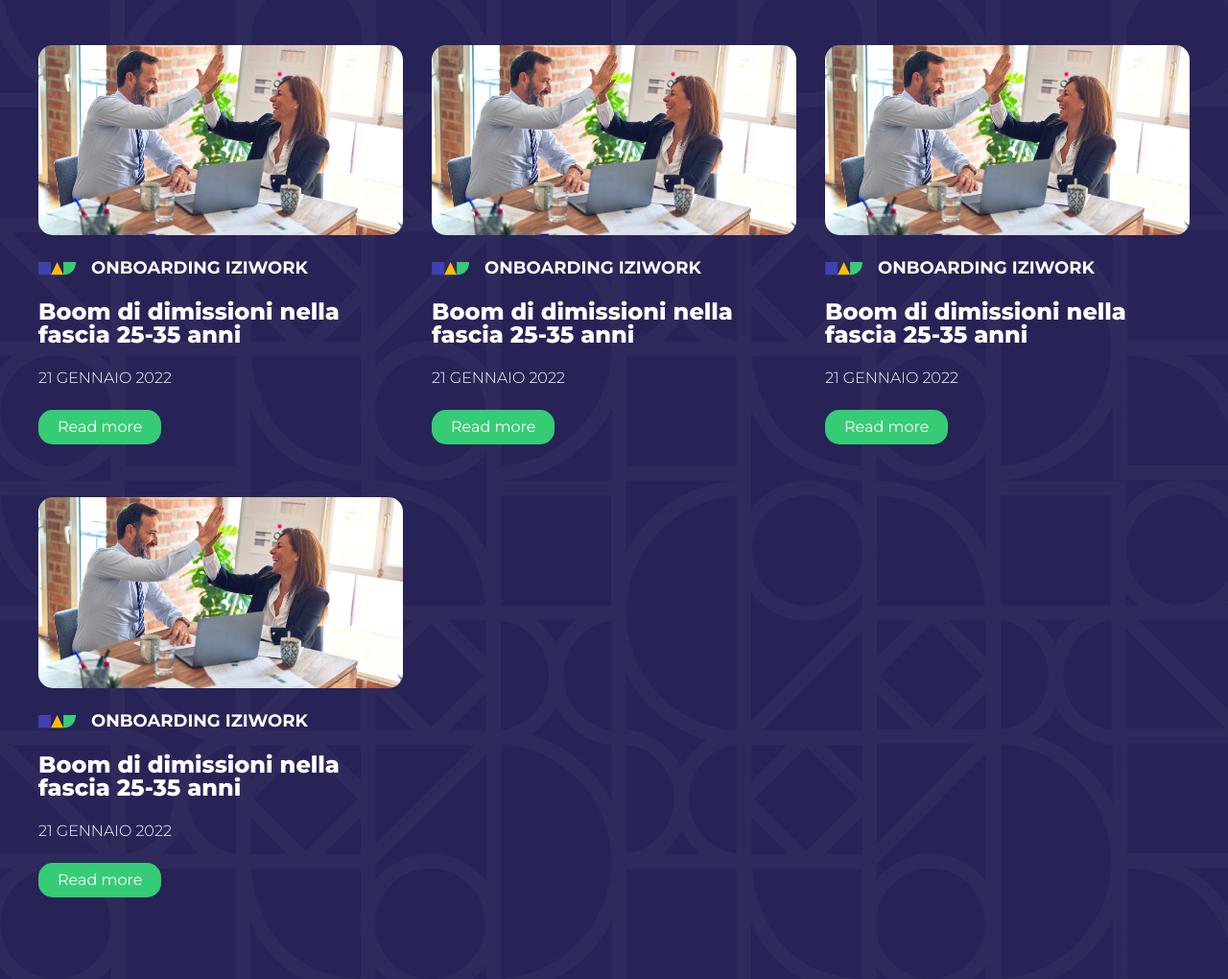
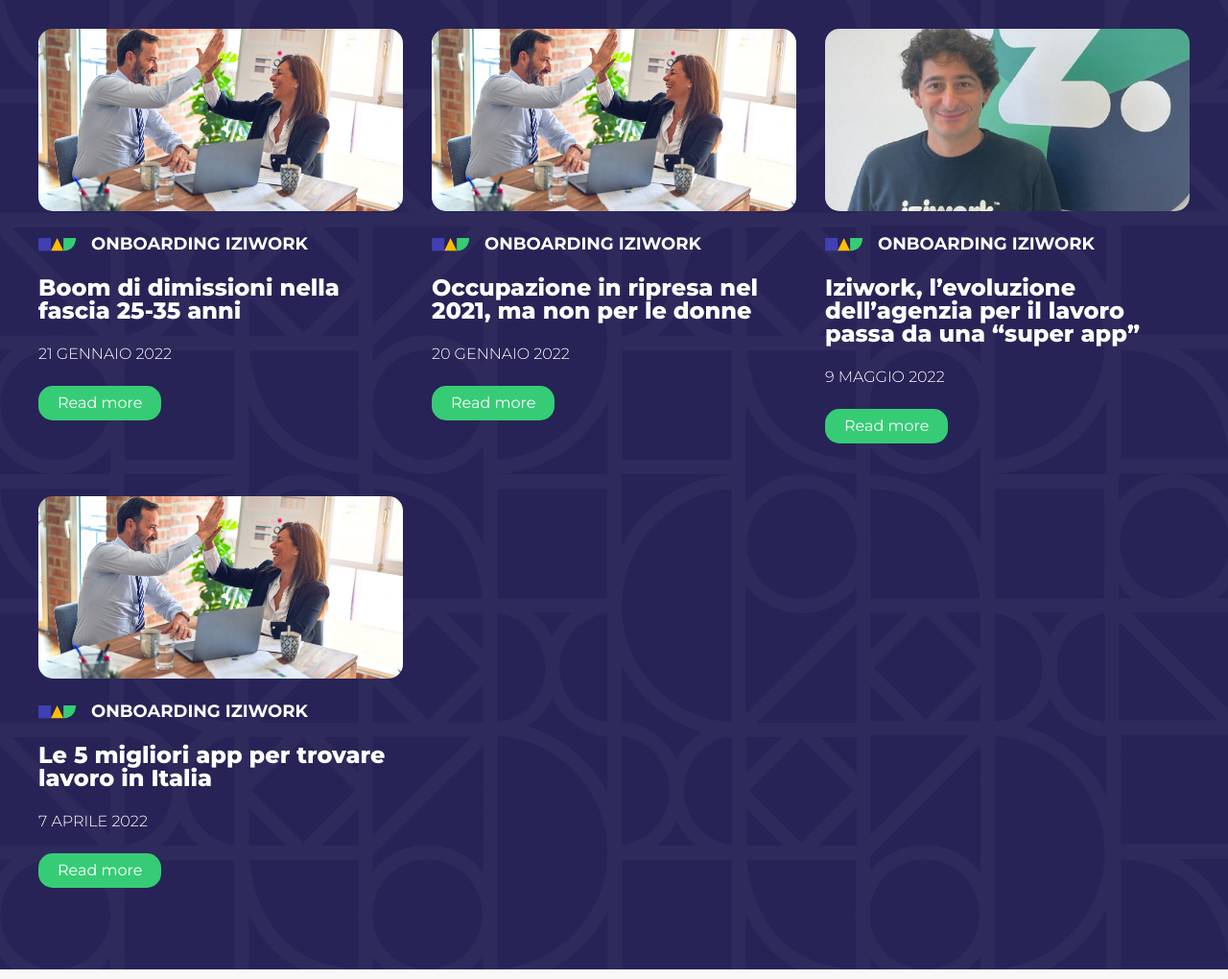
Before and after one commit to Marhime/iziwork-landing, a Gatsby site: page / in a window 1280 px wide. Shown: the part 2199-3219 px from the top of the page at 96% size. Built offline with nearby package versions, Linux system fonts and the light colour scheme; Gatsby itself is replaced by a stand-in of ours.

Commit message:
articles blog

```diff
--- a/src/pages/index.js
+++ b/src/pages/index.js
@@ -295,9 +295,9 @@
                 <img  src="/sigle.svg"/>
                 Onboarding Iziwork
               </p>
-              <p className="title">Boom di dimissioni nella fascia 25-35 anni</p>
-              <p className="date">21 GENNAIO 2022</p>
-              <a target="_blank" href='https://www.iziwork.com/it/blog/occupazione-ripresa-2021' className='button'>Read more</a>
+              <p className="title">L’importanza della formazione per il proprio futuro professionale</p>
+              <p className="date">01 marzo 2022</p>
+              <a target="_blank" href='https://www.iziwork.com/it/blog/formazione-professionale' className='button'>Read more</a>
             </div>
           </article>
           <div className="other-articles">
@@ -310,7 +310,7 @@
                 </p>
                 <p className="title">Boom di dimissioni nella fascia 25-35 anni</p>
                 <p className="date">21 GENNAIO 2022</p>
-                <a target="_blank" href='https://www.iziwork.com/it/blog/occupazione-ripresa-2021' className='button'>Read more</a>
+                <a target="_blank" href='https://www.iziwork.com/it/blog/dimissioni-giovani' className='button'>Read more</a>
               </div>
             </article>
             <article className="normal-article">
@@ -319,9 +319,21 @@
                 <p className="sigle-title"><img  src="/sigle.svg"/>
                   Onboarding Iziwork
                 </p>
-                <p className="title">Boom di dimissioni nella fascia 25-35 anni</p>
-                <p className="date">21 GENNAIO 2022</p>
+                <p className="title">Occupazione in ripresa nel 2021, ma non per le donne</p>
+                <p className="date">20 GENNAIO 2022</p>
                 <a target="_blank" href='https://www.iziwork.com/it/blog/occupazione-ripresa-2021' className='button'>Read more</a>
+              </div>
+            </article>
+            <article className="normal-article">
+              <img className="article-image" src="/article-dealflower.jpeg"/>
+              <div className="article-content">
+                <p className="sigle-title">
+                  <img  src="/sigle.svg"/>
+                  Onboarding Iziwork
+                </p>
+                <p className="title">Iziwork, l’evoluzione dell’agenzia per il lavoro passa da una “super app”</p>
+                <p className="date">9 Maggio 2022</p>
+                <a target="_blank" href='https://dealflower.it/iziwork-starup-italia-business-lavoro-somministrazione-tecnologia/' className='button'>Read more</a>
               </div>
             </article>
             <article className="normal-article">
@@ -331,21 +343,9 @@
                   <img  src="/sigle.svg"/>
                   Onboarding Iziwork
                 </p>
-                <p className="title">Boom di dimissioni nella fascia 25-35 anni</p>
-                <p className="date">21 GENNAIO 2022</p>
-                <a target="_blank" href='https://www.iziwork.com/it/blog/occupazione-ripresa-2021' className='button'>Read more</a>
-              </div>
-            </article>
-            <article className="normal-article">
-              <img className="article-image" src="/image.jpg"/>
-              <div className="article-content">
-                <p className="sigle-title">
-                  <img  src="/sigle.svg"/>
-                  Onboarding Iziwork
-                </p>
-                <p className="title">Boom di dimissioni nella fascia 25-35 anni</p>
-                <p className="date">21 GENNAIO 2022</p>
-                <a target="_blank" href='https://www.iziwork.com/it/blog/occupazione-ripresa-2021' className='button'>Read more</a>
+                <p className="title">Le 5 migliori app per trovare lavoro in Italia</p>
+                <p className="date">7 aprile 2022</p>
+                <a target="_blank" href='https://www.gqitalia.it/tech/article/5-migliori-app-trovare-lavoro-italia' className='button'>Read more</a>
               </div>
             </article>
           </div>
--- a/src/styles/pages/home.scss
+++ b/src/styles/pages/home.scss
@@ -427,6 +427,7 @@
 
             .date {
                 font-size: 14px;
+                text-transform: uppercase;
                 font-weight: 300;
             }
             .button {
@@ -454,6 +455,7 @@
                 flex-basis: 60%;
                 width: 60%;
                 object-fit: cover;
+                aspect-ratio: 4/2;
             }
             .article-content {
                 padding: 25px 50px;
@@ -489,6 +491,7 @@
                 display: block;
                 border-radius: 15px;
                 object-fit: cover;
+                aspect-ratio: 4/2;
             }
 
             .article-content {
@@ -506,6 +509,7 @@
                 .date {
                     font-size: 16px;
                     font-weight: 300;
+                    text-transform: uppercase;
                 }
                 .button {
                     padding: 10px 20px;
```
Also changed, not shown: static/article-dealflower.jpeg (added).
